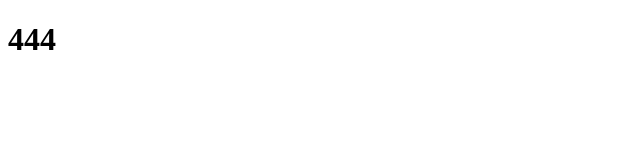
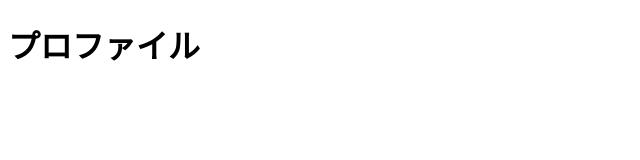
Before and after one commit to makky666/portfolio2, a plain HTML site: page index.html in a window 1280 px wide. Shown: the whole page, without its empty margins (0-640 px from the left). Drawn offline with Linux system fonts and the light colour scheme.

Commit message:
html変更

```diff
--- a/index.html
+++ b/index.html
@@ -7,6 +7,6 @@
     <title>Document6666</title>
 </head>
 <body>
-    <h1>444</h1>
+    <h1>プロファイル</h1>
 </body>
 </html>
```
